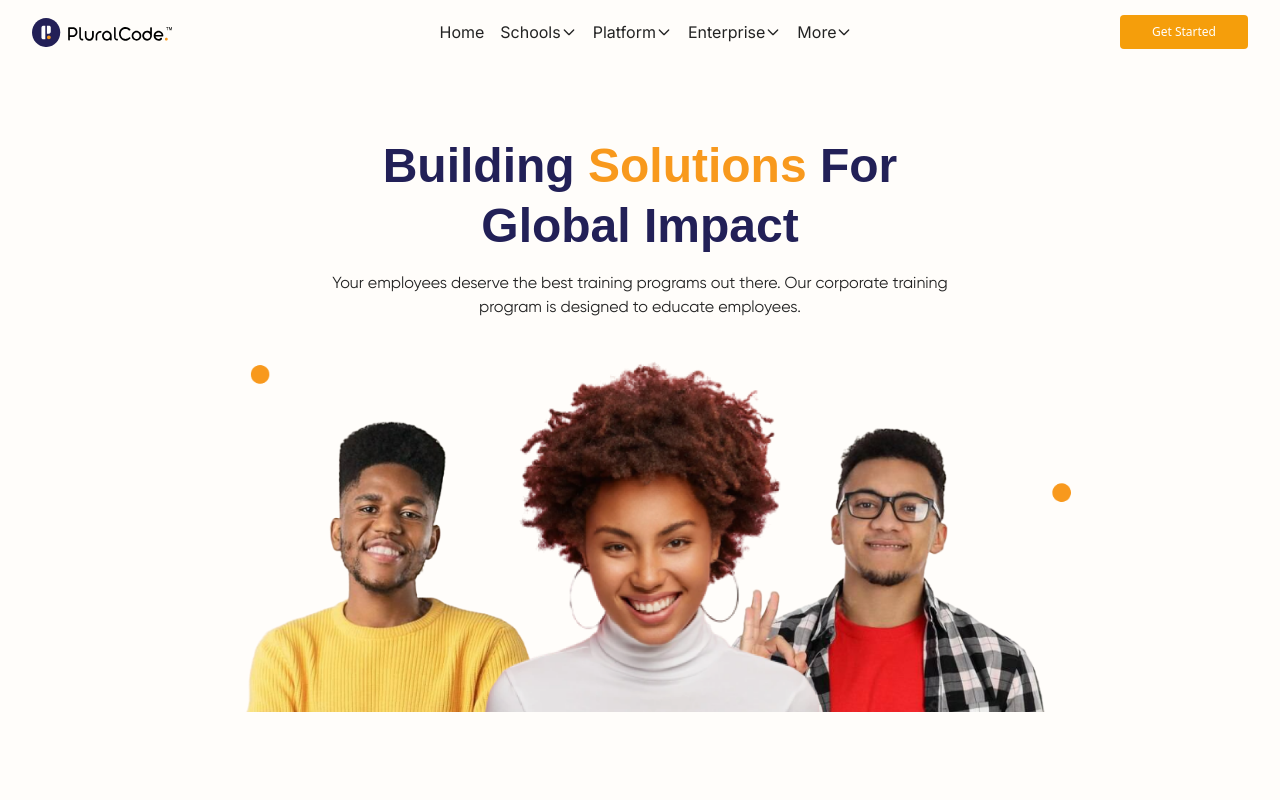
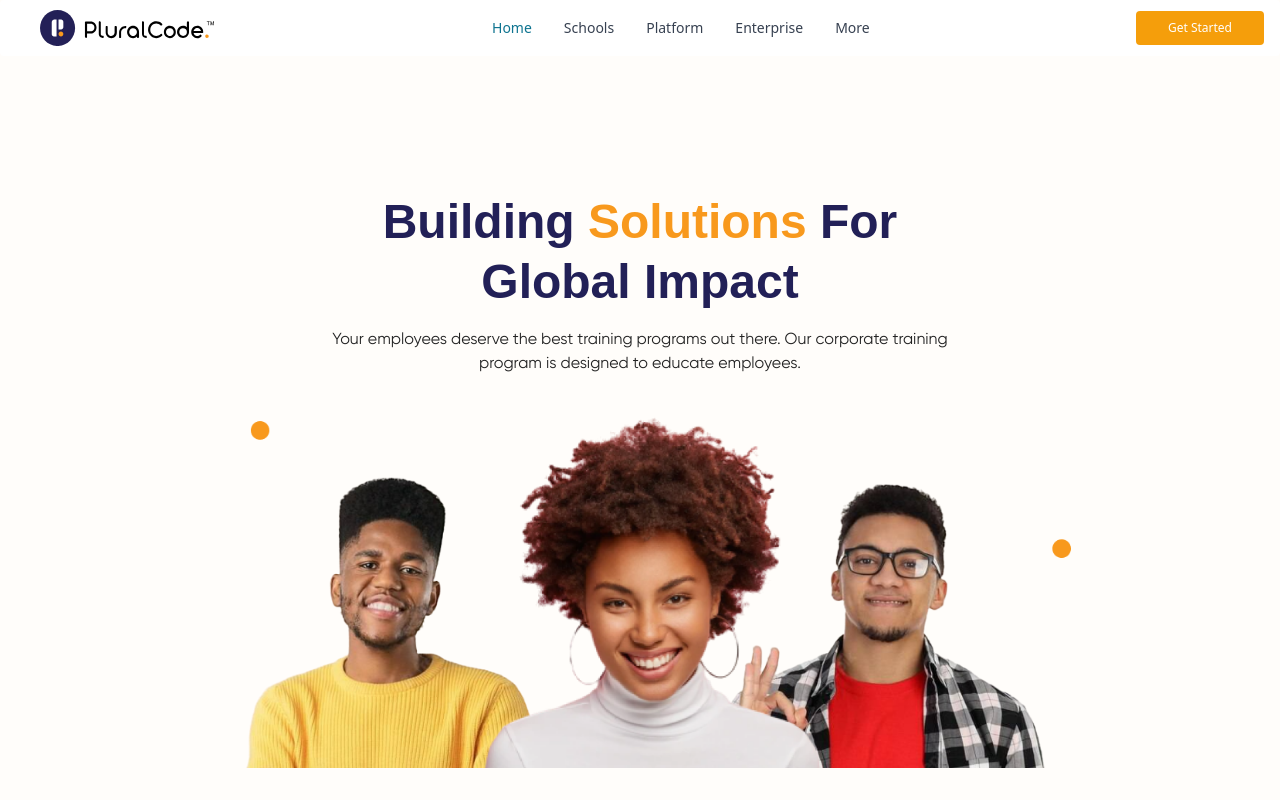
Before and after one commit to emeraldhycient/pluralcode, a React (Vite) app: page /about in a window 1280 px wide. Shown: the top 800 px of the page. Built offline with nearby package versions, Linux system fonts and the light colour scheme.

Commit message:
[update] changed header to flowbite managed navbar

```diff
--- a/src/components/Header.jsx
+++ b/src/components/Header.jsx
@@ -1,167 +1,60 @@
-import { useState } from "react";
-import { Link } from "react-router-dom";
+import React from "react";
+import { Navbar, Dropdown, Avatar, Button } from "flowbite-react";
 import logo from "../assets/images/logo.svg";
-import icon from "../assets/images/icon.svg";
-import cancel from "../assets/images/cancel.svg";
 import GetStarted from "./home/GetStarted";
 import SchoolDropDown from "./header/SchoolDropDown";
 import PlatformDropDown from "./header/PlatformDropDown";
 import EnterpriseDropDown from "./header/EnterpriseDropDown";
 import MoreDropDown from "./header/MoreDropDown";
-import Sidebar from "./header/mobile/Sidebar";
 
 function Header() {
-  const [isSchoolsShowing, setisSchoolsShowing] = useState(false);
-  const [isPlatformShowing, setisPlatformShowing] = useState(false);
-  const [isEnterpriseShowing, setisEnterpriseShowing] = useState(false);
-  const [isMoreShowing, setisMoreShowing] = useState(false);
-
-  const [isMobileSideBarShowing, setisMobileSideBarShowing] = useState(false);
-
   return (
-    <section className="md:absolute w-full mb-6">
-      <section className="bg-[#FFFDFA]  h-[4rem]  px-8 flex items-center justify-between">
-        <div className="logo h-full flex items-center">
-          <img src={logo} alt="Keep" />
-        </div>
-        <ul className="md:flex justify-around items-center hidden ">
-          <li className="mx-2 text-[#232323] font-inter">
-            <Link to="/">Home</Link>
-          </li>
-          <li
-            className="mx-2 text-[#232323] font-inter"
-            onMouseOver={() => {
-              setisSchoolsShowing(!isSchoolsShowing);
-              setisPlatformShowing(false);
-              setisEnterpriseShowing(false);
-              setisMoreShowing(false);
-            }}
-          >
-            <Link to="#" className="flex items-center">
-              Schools
-              <svg
-                xmlns="http://www.w3.org/2000/svg"
-                className="h-4 w-4 text-[#232323]"
-                fill="none"
-                viewBox="0 0 24 24"
-                stroke="currentColor"
-                strokeWidth={2}
-              >
-                <path
-                  strokeLinecap="round"
-                  strokeLinejoin="round"
-                  d="M19 9l-7 7-7-7"
-                />
-              </svg>
-            </Link>
-          </li>
-          <li
-            className="mx-2 text-[#232323] font-inter"
-            onMouseOver={() => {
-              setisPlatformShowing(!isPlatformShowing);
-              setisSchoolsShowing(false);
-              setisEnterpriseShowing(false);
-              setisMoreShowing(false);
-            }}
-          >
-            <Link to="#" className="flex items-center">
-              Platform
-              <svg
-                xmlns="http://www.w3.org/2000/svg"
-                className="h-4 w-4 text-[#232323]"
-                fill="none"
-                viewBox="0 0 24 24"
-                stroke="currentColor"
-                strokeWidth={2}
-              >
-                <path
-                  strokeLinecap="round"
-                  strokeLinejoin="round"
-                  d="M19 9l-7 7-7-7"
-                />
-              </svg>
-            </Link>
-          </li>
-          <li
-            className="mx-2 text-[#232323] font-inter"
-            onMouseOver={() => {
-              setisPlatformShowing(false);
-              setisSchoolsShowing(false);
-              setisEnterpriseShowing(!isEnterpriseShowing);
-              setisMoreShowing(false);
-            }}
-          >
-            <Link to="#" className="flex items-center">
-              Enterprise
-              <svg
-                xmlns="http://www.w3.org/2000/svg"
-                className="h-4 w-4 text-[#232323]"
-                fill="none"
-                viewBox="0 0 24 24"
-                stroke="currentColor"
-                strokeWidth={2}
-              >
-                <path
-                  strokeLinecap="round"
-                  strokeLinejoin="round"
-                  d="M19 9l-7 7-7-7"
-                />
-              </svg>
-            </Link>
-          </li>
-          <li
-            className="mx-2 text-[#232323] font-inter "
-            onMouseOver={() => {
-              setisMoreShowing(!isMoreShowing);
-              setisPlatformShowing(false);
-              setisSchoolsShowing(false);
-              setisEnterpriseShowing(false);
-            }}
-          >
-            <Link to="#" className="flex items-center">
-              More
-              <svg
-                xmlns="http://www.w3.org/2000/svg"
-                className="h-4 w-4 text-[#232323]"
-                fill="none"
-                viewBox="0 0 24 24"
-                stroke="currentColor"
-                strokeWidth={2}
-              >
-                <path
-                  strokeLinecap="round"
-                  strokeLinejoin="round"
-                  d="M19 9l-7 7-7-7"
-                />
-              </svg>
-            </Link>
-          </li>
-        </ul>
-        <div className="hidden md:block">
-          <GetStarted />
-        </div>
-        {isMobileSideBarShowing ? (
-          <div
-            className="block md:hidden"
-            onClick={(e) => setisMobileSideBarShowing(!isMobileSideBarShowing)}
-          >
-            <img src={cancel} alt="" />
-          </div>
-        ) : (
-          <div
-            className="block md:hidden"
-            onClick={(e) => setisMobileSideBarShowing(!isMobileSideBarShowing)}
-          >
-            <img src={icon} alt="" />
-          </div>
-        )}
-      </section>
-      {isSchoolsShowing && <SchoolDropDown />}
-      {isPlatformShowing && <PlatformDropDown />}
-      {isEnterpriseShowing && <EnterpriseDropDown />}
-      {isMoreShowing && <MoreDropDown />}
-      {isMobileSideBarShowing && <Sidebar />}
-    </section>
+    <Navbar fluid={true} rounded={true}>
+      <Navbar.Brand href="https://flowbite.com/">
+        <img
+          src={logo}
+          className="mr-3 ml-6 h-6 sm:h-9"
+          alt="pluralcode Logo"
+        />
+      </Navbar.Brand>
+      <div className="flex md:order-2">
+        <GetStarted />
+        <Navbar.Toggle />
+      </div>
+      <Navbar.Collapse>
+        <Navbar.Link href="/" active={true}>
+          Home
+        </Navbar.Link>
+        <Navbar.Link>
+          <Dropdown arrowIcon={false} inline={true} label={"Schools"}>
+            <Dropdown.Item>
+              <SchoolDropDown />
+            </Dropdown.Item>
+          </Dropdown>
+        </Navbar.Link>
+        <Navbar.Link>
+          <Dropdown arrowIcon={false} inline={true} label={"Platform"}>
+            <Dropdown.Item>
+              <PlatformDropDown />
+            </Dropdown.Item>
+          </Dropdown>
+        </Navbar.Link>
+        <Navbar.Link>
+          <Dropdown arrowIcon={false} inline={true} label={"Enterprise"}>
+            <Dropdown.Item>
+              <EnterpriseDropDown />
+            </Dropdown.Item>
+          </Dropdown>
+        </Navbar.Link>
+        <Navbar.Link>
+          <Dropdown arrowIcon={false} inline={true} label={"More"}>
+            <Dropdown.Item>
+              <MoreDropDown />
+            </Dropdown.Item>
+          </Dropdown>
+        </Navbar.Link>{" "}
+      </Navbar.Collapse>
+    </Navbar>
   );
 }
 
--- /dev/null
+++ b/src/components/Header2.jsx
@@ -0,0 +1,168 @@
+import { useState } from "react";
+import { Link } from "react-router-dom";
+import logo from "../assets/images/logo.svg";
+import icon from "../assets/images/icon.svg";
+import cancel from "../assets/images/cancel.svg";
+import GetStarted from "./home/GetStarted";
+import SchoolDropDown from "./header/SchoolDropDown";
+import PlatformDropDown from "./header/PlatformDropDown";
+import EnterpriseDropDown from "./header/EnterpriseDropDown";
+import MoreDropDown from "./header/MoreDropDown";
+import Sidebar from "./header/mobile/Sidebar";
+
+function Header() {
+  const [isSchoolsShowing, setisSchoolsShowing] = useState(false);
+  const [isPlatformShowing, setisPlatformShowing] = useState(false);
+  const [isEnterpriseShowing, setisEnterpriseShowing] = useState(false);
+  const [isMoreShowing, setisMoreShowing] = useState(false);
+
+  const [isMobileSideBarShowing, setisMobileSideBarShowing] = useState(false);
+
+  return (
+    <section className="md:absolute w-full mb-6">
+      <section className="bg-[#FFFDFA]  h-[4rem]  px-8 flex items-center justify-between">
+        <div className="logo h-full flex items-center">
+          <img src={logo} alt="Keep" />
+        </div>
+        <ul className="md:flex justify-around items-center hidden ">
+          <li className="mx-2 text-[#232323] font-inter">
+            <Link to="/">Home</Link>
+          </li>
+          <li
+            className="mx-2 text-[#232323] font-inter"
+            onMouseOver={() => {
+              setisSchoolsShowing(!isSchoolsShowing);
+              setisPlatformShowing(false);
+              setisEnterpriseShowing(false);
+              setisMoreShowing(false);
+            }}
+          >
+            <Link to="#" className="flex items-center">
+              Schools
+              <svg
+                xmlns="http://www.w3.org/2000/svg"
+                className="h-4 w-4 text-[#232323]"
+                fill="none"
+                viewBox="0 0 24 24"
+                stroke="currentColor"
+                strokeWidth={2}
+              >
+                <path
+                  strokeLinecap="round"
+                  strokeLinejoin="round"
+                  d="M19 9l-7 7-7-7"
+                />
+              </svg>
+            </Link>
+          </li>
+          <li
+            className="mx-2 text-[#232323] font-inter"
+            onMouseOver={() => {
+              setisPlatformShowing(!isPlatformShowing);
+              setisSchoolsShowing(false);
+              setisEnterpriseShowing(false);
+              setisMoreShowing(false);
+            }}
+          >
+            <Link to="#" className="flex items-center">
+              Platform
+              <svg
+                xmlns="http://www.w3.org/2000/svg"
+                className="h-4 w-4 text-[#232323]"
+                fill="none"
+                viewBox="0 0 24 24"
+                stroke="currentColor"
+                strokeWidth={2}
+              >
+                <path
+                  strokeLinecap="round"
+                  strokeLinejoin="round"
+                  d="M19 9l-7 7-7-7"
+                />
+              </svg>
+            </Link>
+          </li>
+          <li
+            className="mx-2 text-[#232323] font-inter"
+            onMouseOver={() => {
+              setisPlatformShowing(false);
+              setisSchoolsShowing(false);
+              setisEnterpriseShowing(!isEnterpriseShowing);
+              setisMoreShowing(false);
+            }}
+          >
+            <Link to="#" className="flex items-center">
+              Enterprise
+              <svg
+                xmlns="http://www.w3.org/2000/svg"
+                className="h-4 w-4 text-[#232323]"
+                fill="none"
+                viewBox="0 0 24 24"
+                stroke="currentColor"
+                strokeWidth={2}
+              >
+                <path
+                  strokeLinecap="round"
+                  strokeLinejoin="round"
+                  d="M19 9l-7 7-7-7"
+                />
+              </svg>
+            </Link>
+          </li>
+          <li
+            className="mx-2 text-[#232323] font-inter "
+            onMouseOver={() => {
+              setisMoreShowing(!isMoreShowing);
+              setisPlatformShowing(false);
+              setisSchoolsShowing(false);
+              setisEnterpriseShowing(false);
+            }}
+          >
+            <Link to="#" className="flex items-center">
+              More
+              <svg
+                xmlns="http://www.w3.org/2000/svg"
+                className="h-4 w-4 text-[#232323]"
+                fill="none"
+                viewBox="0 0 24 24"
+                stroke="currentColor"
+                strokeWidth={2}
+              >
+                <path
+                  strokeLinecap="round"
+                  strokeLinejoin="round"
+                  d="M19 9l-7 7-7-7"
+                />
+              </svg>
+            </Link>
+          </li>
+        </ul>
+        <div className="hidden md:block">
+          <GetStarted />
+        </div>
+        {isMobileSideBarShowing ? (
+          <div
+            className="block md:hidden"
+            onClick={(e) => setisMobileSideBarShowing(!isMobileSideBarShowing)}
+          >
+            <img src={cancel} alt="" />
+          </div>
+        ) : (
+          <div
+            className="block md:hidden"
+            onClick={(e) => setisMobileSideBarShowing(!isMobileSideBarShowing)}
+          >
+            <img src={icon} alt="" />
+          </div>
+        )}
+      </section>
+      {isSchoolsShowing && <SchoolDropDown />}
+      {isPlatformShowing && <PlatformDropDown />}
+      {isEnterpriseShowing && <EnterpriseDropDown />}
+      {isMoreShowing && <MoreDropDown />}
+      {isMobileSideBarShowing && <Sidebar />}
+    </section>
+  );
+}
+
+export default Header;
--- a/src/components/header/EnterpriseDropDown.jsx
+++ b/src/components/header/EnterpriseDropDown.jsx
@@ -2,7 +2,7 @@ import React from "react";
 
 function EnterpriseDropDown() {
   return (
-    <div className="w-fit h-fit p-6 bg-white z-20  rounded-3xl hidden md:block relative shadow shadow-lg mx-auto">
+    <div className="">
       <ul className="w-full">
         <li className="font-gilroyregular text-[14px] my-1">
           <a href="/corporate-training">Corporate Trainings</a>
--- a/src/components/header/MoreDropDown.jsx
+++ b/src/components/header/MoreDropDown.jsx
@@ -2,7 +2,7 @@ import React from "react";
 
 function MoreDropDown() {
   return (
-    <div className="w-fit h-fit p-6 bg-white z-20  rounded-3xl hidden md:block relative shadow shadow-lg mx-auto">
+    <div className="">
       <ul className="w-full">
         <li className="font-gilroyregular text-[14px] my-1">
           <a href="/about">Why Pluralcode</a>
--- a/src/components/header/PlatformDropDown.jsx
+++ b/src/components/header/PlatformDropDown.jsx
@@ -2,7 +2,7 @@ import React from "react";
 
 function PlatformDropDown() {
   return (
-    <div className="w-fit h-fit p-6 bg-white z-20  rounded-3xl hidden md:block relative shadow shadow-lg mx-auto">
+    <div className="">
       <ul className="w-full">
         <li className="font-gilroyregular text-[14px] my-1">
           <a href="/sandbox">Pluralcode SandBox</a>
--- a/src/components/header/SchoolDropDown.jsx
+++ b/src/components/header/SchoolDropDown.jsx
@@ -2,7 +2,7 @@ import React from "react";
 
 function SchoolDropDown() {
   return (
-    <div className="w-8/12 h-56 bg-white z-20  rounded-3xl hidden md:block relative shadow shadow-lg mx-auto">
+    <div className="">
       <div className="grid grid-cols-3 p-8">
         <div className="flex justify-center items-center flex-col">
           <h1 className="text-[16px] font-bold  font-gilroy  w-full  text-[#222057] mb-2 md:mb-4 ">
--- a/src/pages/Home.jsx
+++ b/src/pages/Home.jsx
@@ -9,6 +9,7 @@ import TrainingApproach from "../components/home/TrainingApproach";
 import Videobg from "../components/home/Videobg";
 import WhereMentorsWork from "../components/home/WhereMentorsWork";
 import Layout from "../components/layout/Layout";
+import Header2 from "../components/Header2";
 
 function Home() {
   return (
```
